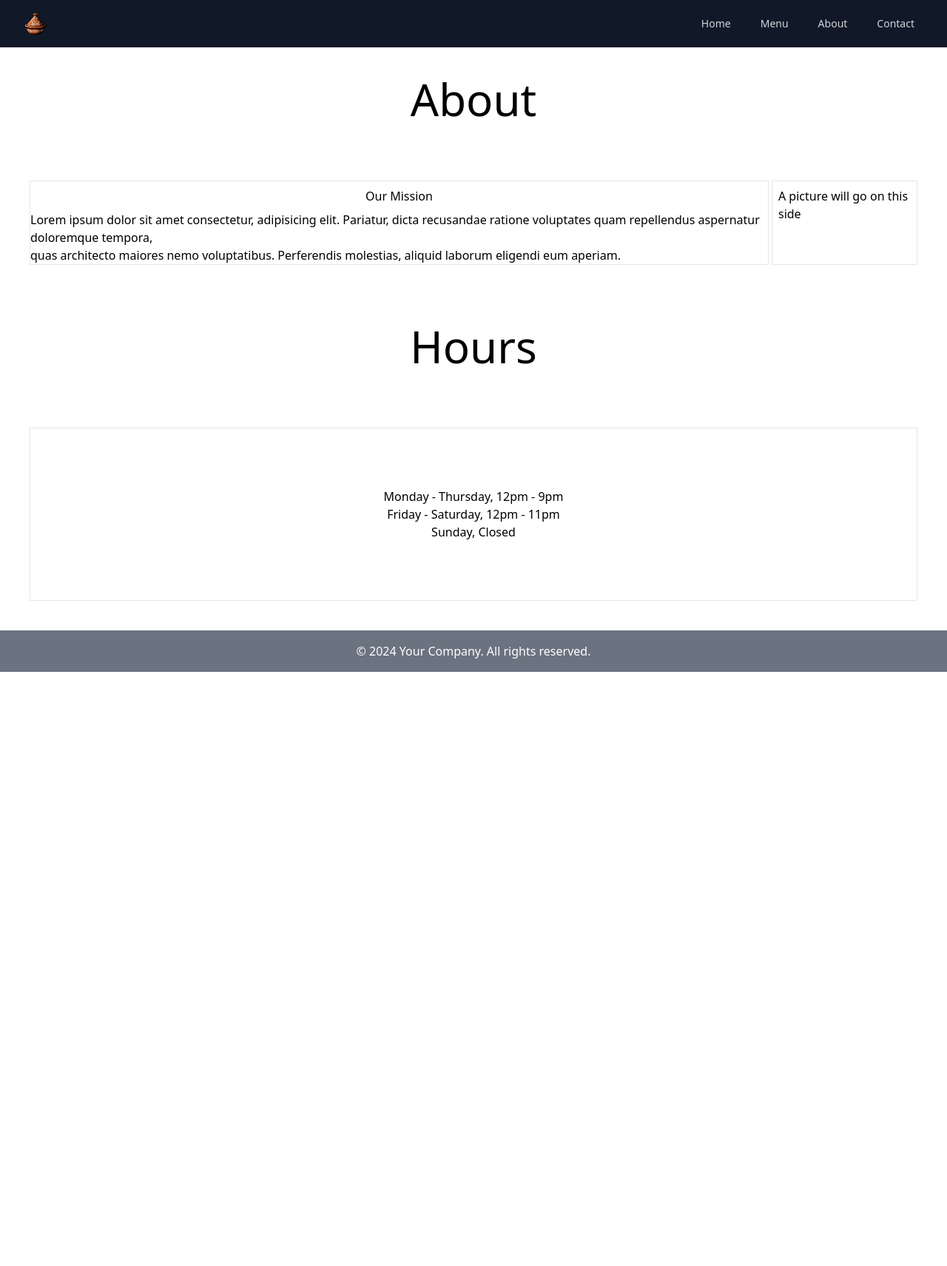
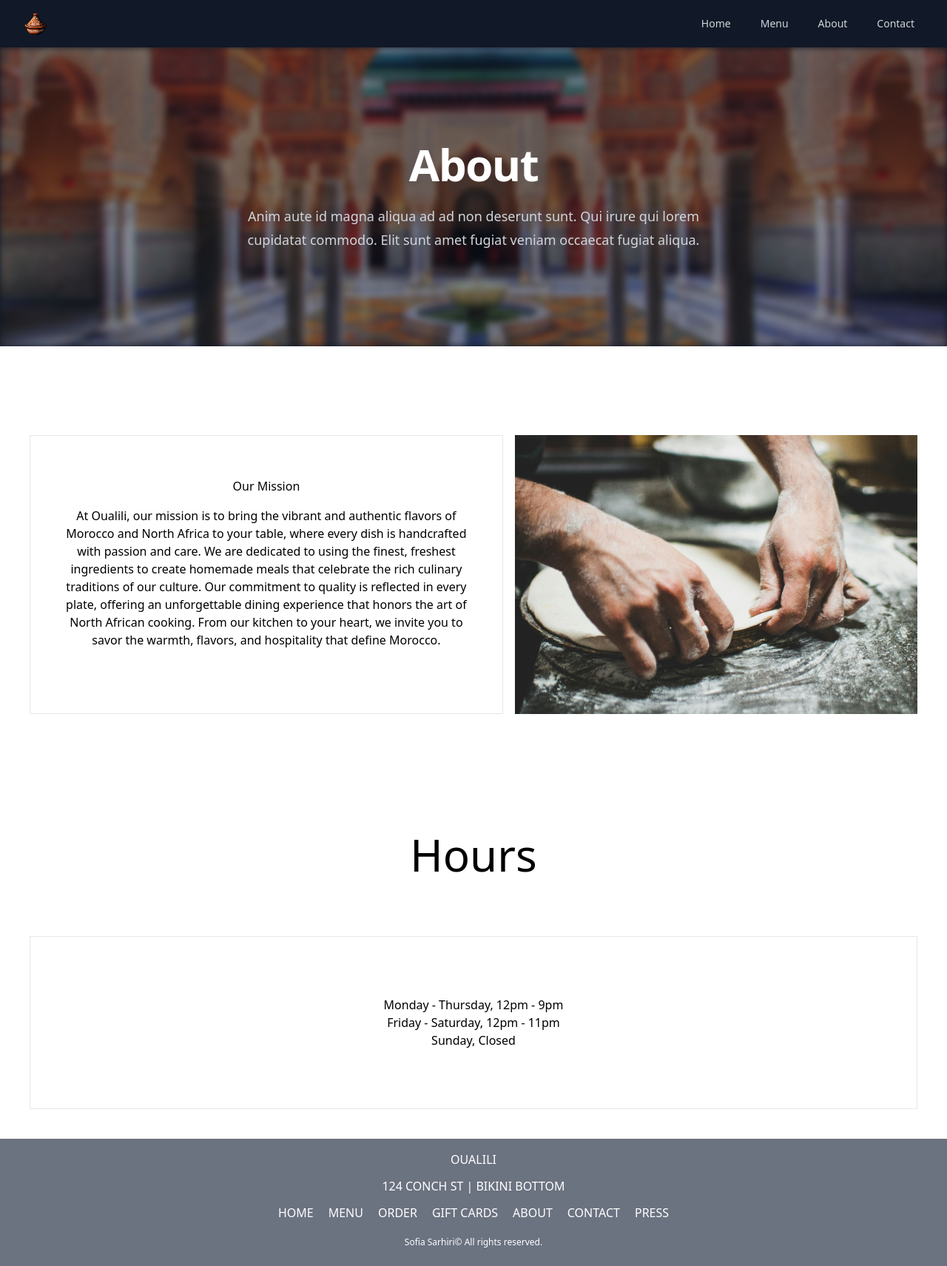
Before and after one commit to sarhiri/restaurant-client, a React (Create React App) app: page /about in a window 1280 px wide. Shown: the whole page at 74% size. Before the commit the page ends 908 px from the top, so only its background shows below. Built offline with nearby package versions, Linux system fonts and the light colour scheme.

Commit message:
added hero to about, structured image section.

```diff
--- /dev/null
+++ b/src/components/Abouthome.jsx
@@ -0,0 +1,27 @@
+import background from '../images/moroccan.webp';
+
+export default function Example() {
+  return (
+    <div className="relative flex isolate overflow-hidden bg-gray-900 py-24 sm:py-32">
+      {/* Blurred background image */}
+      <img
+        alt=""
+        src={background}
+        className="absolute inset-0 -z-10 h-full w-full object-cover object-right md:object-center blur-sm"
+      />
+      {/* Semi-transparent overlay */}
+      <div className="absolute inset-0 bg-gray-900 opacity-50 -z-10"></div>
+
+      {/* Content */}
+      <div className="mx-auto max-w-7xl px-6 lg:px-8">
+        <div className="mx-auto max-w-2xl lg:mx-0">
+          <h2 className="text-4xl font-bold tracking-tight text-white sm:text-6xl text-center">About</h2>
+          <p className="mt-6 text-lg leading-8 text-gray-300 text-center">
+            Anim aute id magna aliqua ad ad non deserunt sunt. Qui irure qui lorem cupidatat commodo. Elit sunt amet
+            fugiat veniam occaecat fugiat aliqua.
+          </p>
+        </div>
+      </div>
+    </div>
+  );
+}
--- a/src/components/Grid.jsx
+++ b/src/components/Grid.jsx
@@ -6,7 +6,7 @@ export default function Example() {
     <div className="bg-rose-200">
       <div className="grid grid-cols-2 md:grid-cols-1 lg:grid-cols-2 gap-0 ">
         {/* Text Box 1 */}
-        <div className="bg-rose-200 aspect-w-1 aspect-h-1 overflow-hidden rounded-sm flex items-center justify-center p-4">
+        <div className="bg-white aspect-w-1 aspect-h-1 overflow-hidden rounded-sm flex items-center justify-center p-4">
           <div className="text-center ">
             <h1 className="text-3xl">Our Restaurant</h1>
             <h3 className="text-2xl">Hours:</h3>
@@ -33,7 +33,7 @@ export default function Example() {
           />
         </div>
         {/* Text Box 2 */}
-        <div className="bg-rose-200 aspect-w-1 aspect-h-1 overflow-hidden rounded-sm flex items-center justify-center p-4">
+        <div className="bg-white aspect-w-1 aspect-h-1 overflow-hidden rounded-sm flex items-center justify-center p-4">
           <div className="text-center">
             <h1 className="text-3xl">About Us</h1>
             <p className="mt-2">We serve delicious food with a great vibe.</p>
--- a/src/components/Mission.jsx
+++ b/src/components/Mission.jsx
@@ -1,17 +1,24 @@
+import bread from '../images/bread.jpg'
+
 export default function Mission(){
 
     return (
       <>
-      <div className="big-div flex flex-row justify-center p-10 gap-1 ">
+      <div className="big-div flex flex-row justify-center py-20 px-10 gap-4 my-10 ">
         {/* Text container */}
-        <div className="text-div border ">
-          <h1 className="text-center p-2">Our Mission</h1>
-          <p>Lorem ipsum dolor sit amet consectetur, adipisicing elit.
-            Pariatur, dicta recusandae ratione voluptates quam repellendus aspernatur doloremque tempora,<br /> quas architecto maiores nemo voluptatibus. Perferendis molestias, aliquid laborum eligendi eum aperiam.</p>
+        <div className="text-div border p-10">
+          <h1 className="text-center p-4">Our Mission</h1>
+          <p className="text-center">At Oualili, our mission is to bring the vibrant and authentic flavors of Morocco and North Africa to your table, where every dish is handcrafted with passion and care. We are dedicated to using the finest, freshest ingredients to create homemade meals that celebrate the rich culinary traditions of our culture. Our commitment to quality is reflected in every plate, offering an unforgettable dining experience that honors the art of North African cooking. From our kitchen to your heart, we invite you to savor the warmth, flavors, and hospitality that define Morocco.</p>
         </div>
         {/* Image container */}
-        <div className="img-div border">
-        <h1 className="p-2">A picture will go on this side</h1>
+        <div className="img-div ">
+
+        <img
+        alt=""
+        src={bread}
+        className="relative inset-0 -z-10  object-right "
+      />
+
 
         </div>
 
--- a/src/components/footer.jsx
+++ b/src/components/footer.jsx
@@ -2,8 +2,19 @@
 
 function Footer() {
   return (
-    <footer className="relative bottom-0 w-full bg-gray-500 text-white text-center py-4">
-      <p>© {new Date().getFullYear()} Your Company. All rights reserved.</p>
+    <footer className="relative bottom-0 w-full bg-gray-500 text-white text-center py-4 flex flex-col gap-3">
+      <p>OUALILI</p>
+      <p>124 CONCH ST | BIKINI BOTTOM</p>
+      <div className="flex flex-row justify-center gap-5 ">
+        <p>HOME</p>
+        <p>MENU</p>
+        <p>ORDER</p>
+        <p>GIFT CARDS</p>
+        <p>ABOUT</p>
+        <p>CONTACT</p>
+        <p>PRESS</p>
+      </div>
+      <p className="text-xs py-2">Sofia Sarhiri©  All rights reserved.</p>
     </footer>
   );
 }
--- a/src/pages/About.jsx
+++ b/src/pages/About.jsx
@@ -1,10 +1,11 @@
 import Mission from '../components/Mission'
 import Hours from '../components/Hours';
+import Abouthome from '../components/Abouthome'
 
 function About () {
   return (
    <>
-   <h1 className='text-6xl text-center py-10'>About</h1>
+    <Abouthome />
     <Mission />
     <Hours />
    </>
--- a/src/pages/Contact.jsx
+++ b/src/pages/Contact.jsx
@@ -5,7 +5,7 @@ export default function Example() {
 
 
   return (
-    <div className="isolate bg-white px-6 py-24 sm:py-32 lg:px-8 border">
+    <div className="isolate bg-white px-6 lg:py-20 sm:py-20 lg:px-8 border">
 
       <div className="mx-auto max-w-2xl text-center">
         <h2 className="text-3xl font-bold tracking-tight text-gray-900 sm:text-4xl">Contact Us!</h2>
```
Also changed, not shown: src/images/bread.jpg (added), src/images/moroccan.webp (added).
